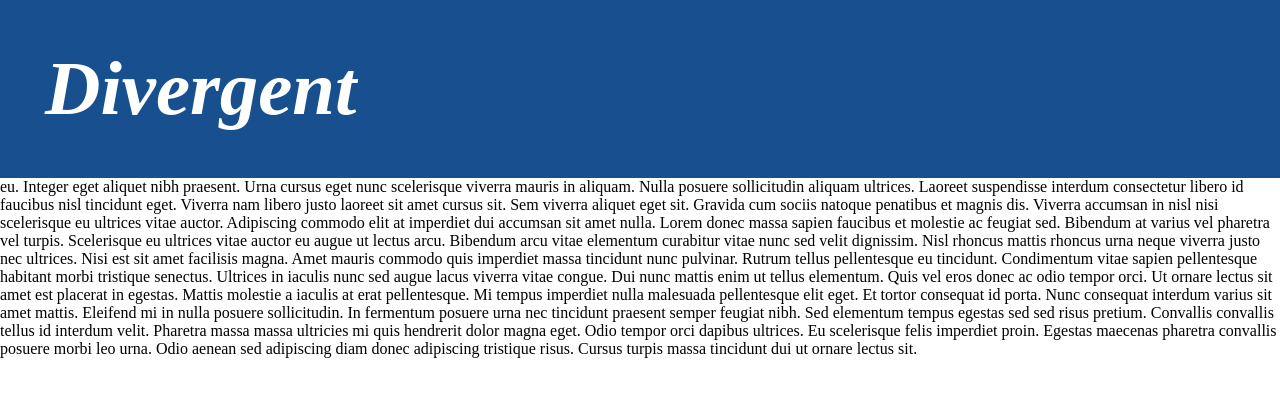
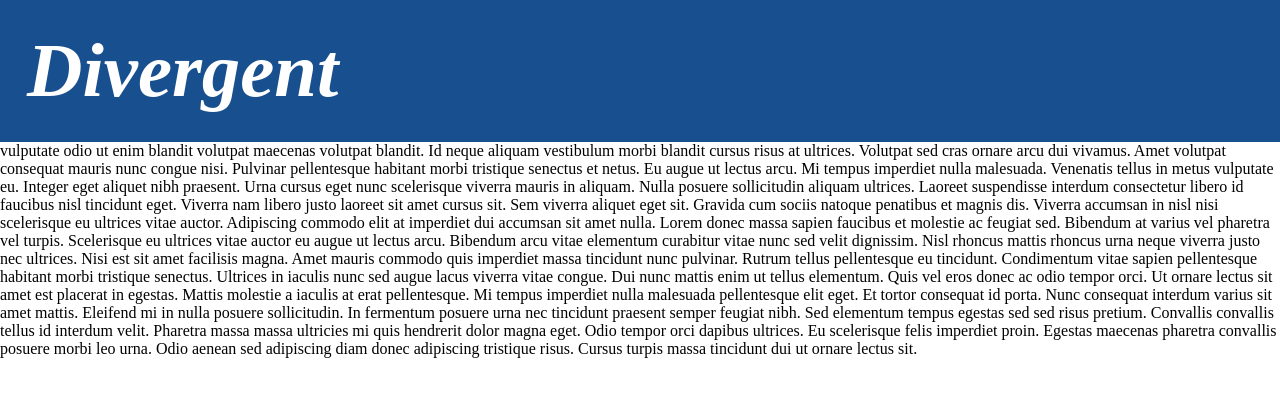
Before and after one commit to alistairdent/alistairdent.github.io, a Jekyll site: the page built from index.html, in a window 1280 px wide. Shown: the top 397 px of the page. Built offline with Jekyll 4.4.1, drawn with Linux system fonts in a browser that asks for light colours.

Commit message:
Update default.html

```diff
--- a/_layouts/default.html
+++ b/_layouts/default.html
@@ -61,10 +61,10 @@
 					position: fixed;
 					top: 0;
 					margin: 0;
-					padding: 5vh;
+					padding: 3vh;
 					background-color: #18508F;
 					text-align: left;
-					display: block;
+					display: inline-block;
 					text-decoration: none;
 					font-style: italic;
 					font-size: 6vw;
```
